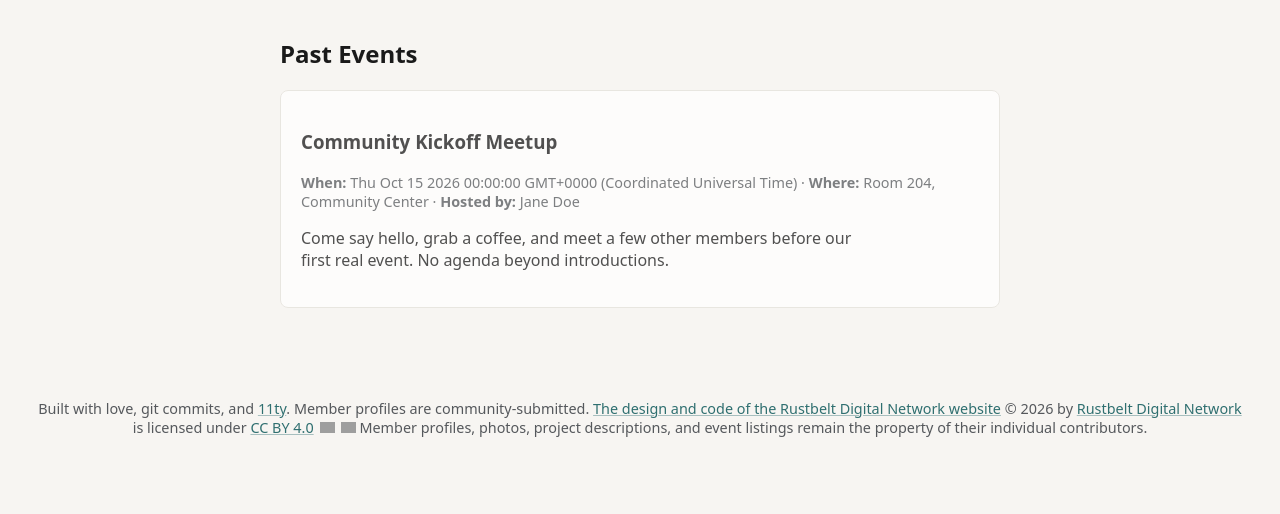
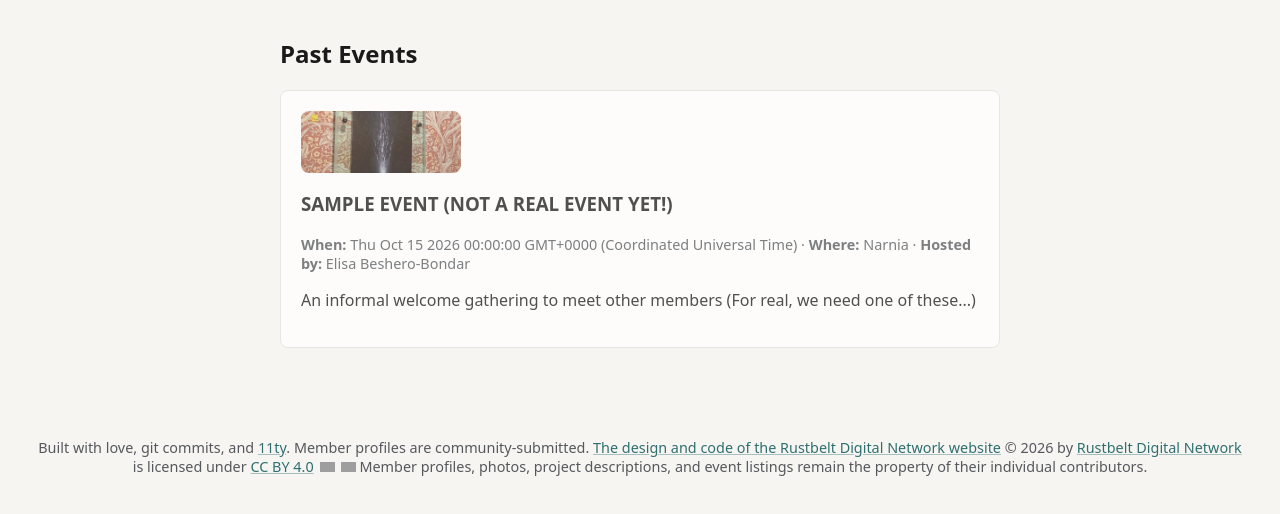
Before and after one commit to RustbeltDN/rustBeltDN, an Eleventy site: page src/events.html in a window 1280 px wide. Shown: the part 386-900 px from the top of the page. Before the commit the page ends 869 px from the top, so only its background shows below. Built offline with nearby package versions, Linux system fonts and the light colour scheme; Eleventy itself is replaced by a stand-in of ours; files that its build step writes are made by us from their sources; grey boxes are pictures that could not be loaded; files whose address does not match are found by name.

Commit message:
Update Events “sample-kickoff” +1

```diff
--- a/src/events/sample-kickoff.md
+++ b/src/events/sample-kickoff.md
@@ -1,10 +1,10 @@
 ---
-title: Community Kickoff Meetup
-who: Jane Doe
+title: SAMPLE EVENT (NOT A REAL EVENT YET!)
+who: Elisa Beshero-Bondar
+when: 2026-10-15
+where: Narnia
+image: img/events/cragsidspark-cropped.jpg
 what: An informal welcome gathering to meet other members
-when: 2026-10-15
-where: Room 204, Community Center
-image: /img/events/kickoff.jpg
 ---
-Come say hello, grab a coffee, and meet a few other members before our
-first real event. No agenda beyond introductions.
+
+An informal welcome gathering to meet other members (For real, we need one of these...)
```
Also changed, not shown: src/events/src/img/events/cragsidspark-cropped.jpg (added).
